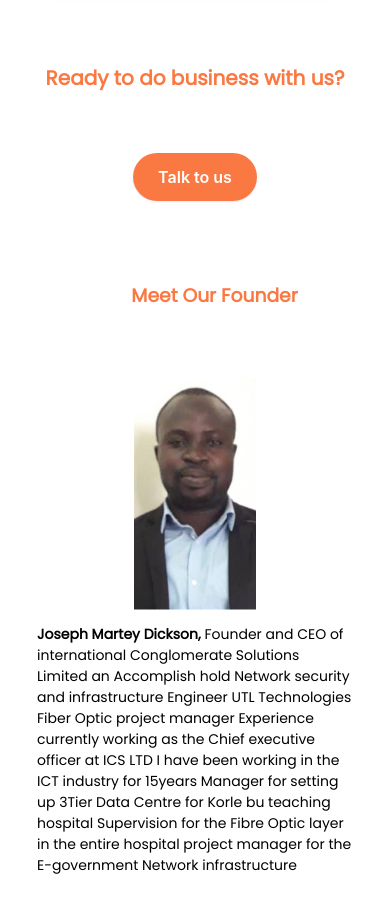
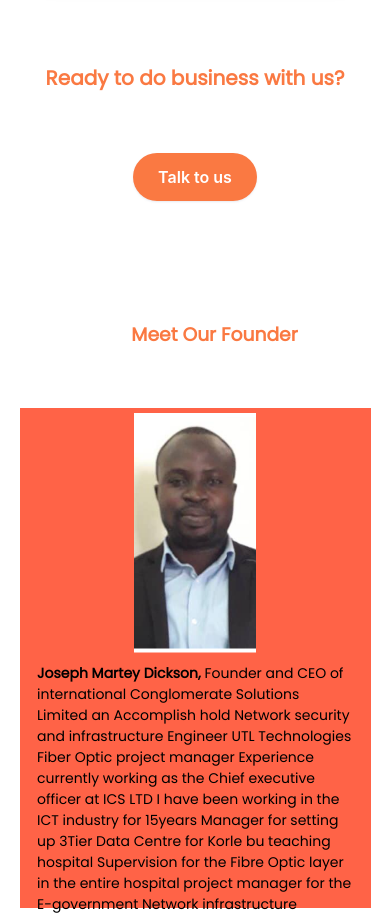
Before and after one commit to HephWisdom/ics-project, a website: page public/index.html in a window 390 px wide. Shown: the part 3757-4672 px from the top of the page. Before the commit the page ends 4633 px from the top, so only its background shows below. Drawn offline with Linux system fonts and the light colour scheme.

Commit message:
updating

```diff
--- a/public/style/style.css
+++ b/public/style/style.css
@@ -899,8 +899,7 @@ display: flex;
 /* meet our founder */
 
 .founder-title {
-  margin-top: 10%;
-  padding-left: 10%;
+  margin-top: 20%;
   width: 100%;
   font-style: normal;
   font-weight: bold;
@@ -925,7 +924,7 @@ display: flex;
   align-items: center;
   flex-direction: column-reverse;
 
-  /* background-color: tomato; */
+  background-color: tomato;
 }
 
 .founder-bio {
```
